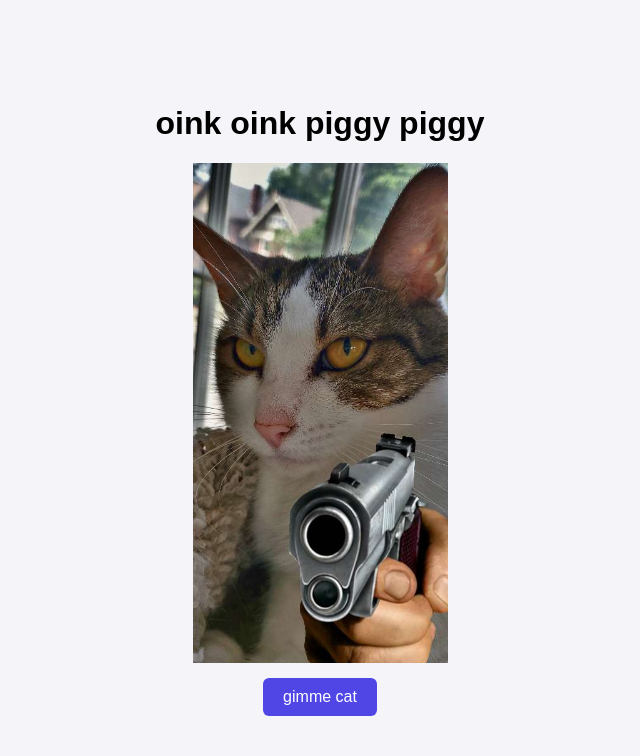
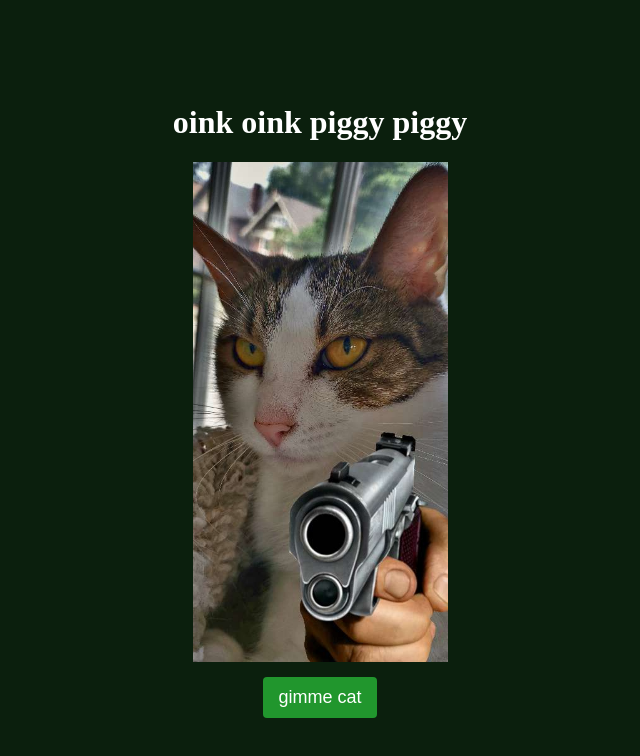
Before and after one commit to jarbanzo/pumpersock, a plain HTML site: page index.html in a window 1280 px wide. Shown: the whole page, without its empty margins (320-960 px from the left). Drawn offline with Linux system fonts and the light colour scheme; no server answers.

Commit message:
Update style.css

```diff
--- a/style.css
+++ b/style.css
@@ -1,16 +1,17 @@
 body {
-  font-family: Arial, sans-serif;
+  font-family: Montserrat, bold;
   display: flex;
   justify-content: center;
   align-items: center;
   height: 100vh;
-  background-color: #f4f4f9;
+  background-color: #0b1f0d;
+  color: white;
   margin: 0;
-  padding: 15px auto;
 }
 
 .container {
   text-align: center;
+  margin: 5px auto;
 }
 
 img {
@@ -25,12 +26,12 @@ img {
 }
 
 button {
-  background-color: #4f46e5;
+  background-color: #21962d;
   color: white;
   border: none;
-  padding: 10px 20px;
-  font-size: 16px;
-  border-radius: 6px;
+  padding: 10px 15px;
+  font-size: 18px;
+  border-radius: 4px;
   cursor: pointer;
 }
 
```
